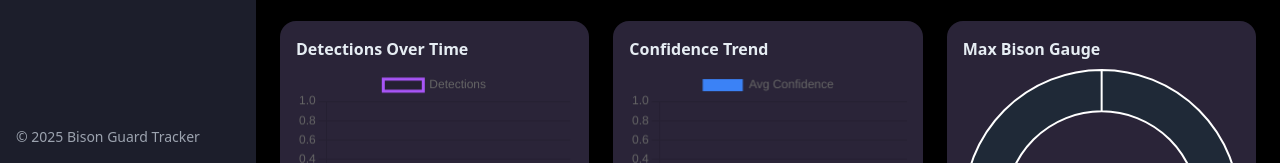
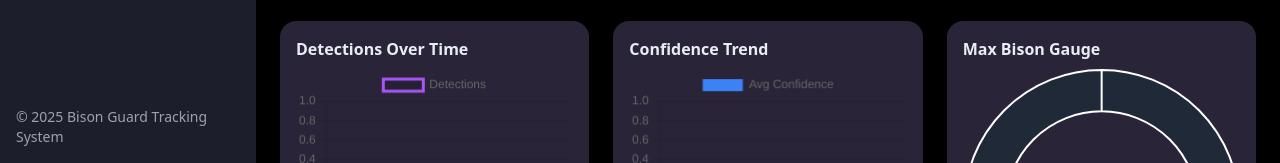
Before and after one commit to aqualinqs/Bison-Tracking-UI, a plain HTML site: page index.html in a window 1280 px wide. Shown: the part 637-800 px from the top of the page. Drawn offline with nearby package versions, Linux system fonts and the light colour scheme; no server answers.

Commit message:
Update footer text to reflect 'Bison Guard Tracking System'

```diff
--- a/index.html
+++ b/index.html
@@ -23,7 +23,7 @@
       <a href="index.html" class="block px-3 py-2 rounded hover:bg-purple-900">Settings</a>
     </nav>
     <div class="mt-auto text-sm text-gray-400">
-      &copy; 2025 Bison Guard Tracker
+      &copy; 2025 Bison Guard Tracking System
     </div>
   </aside>
 
```
